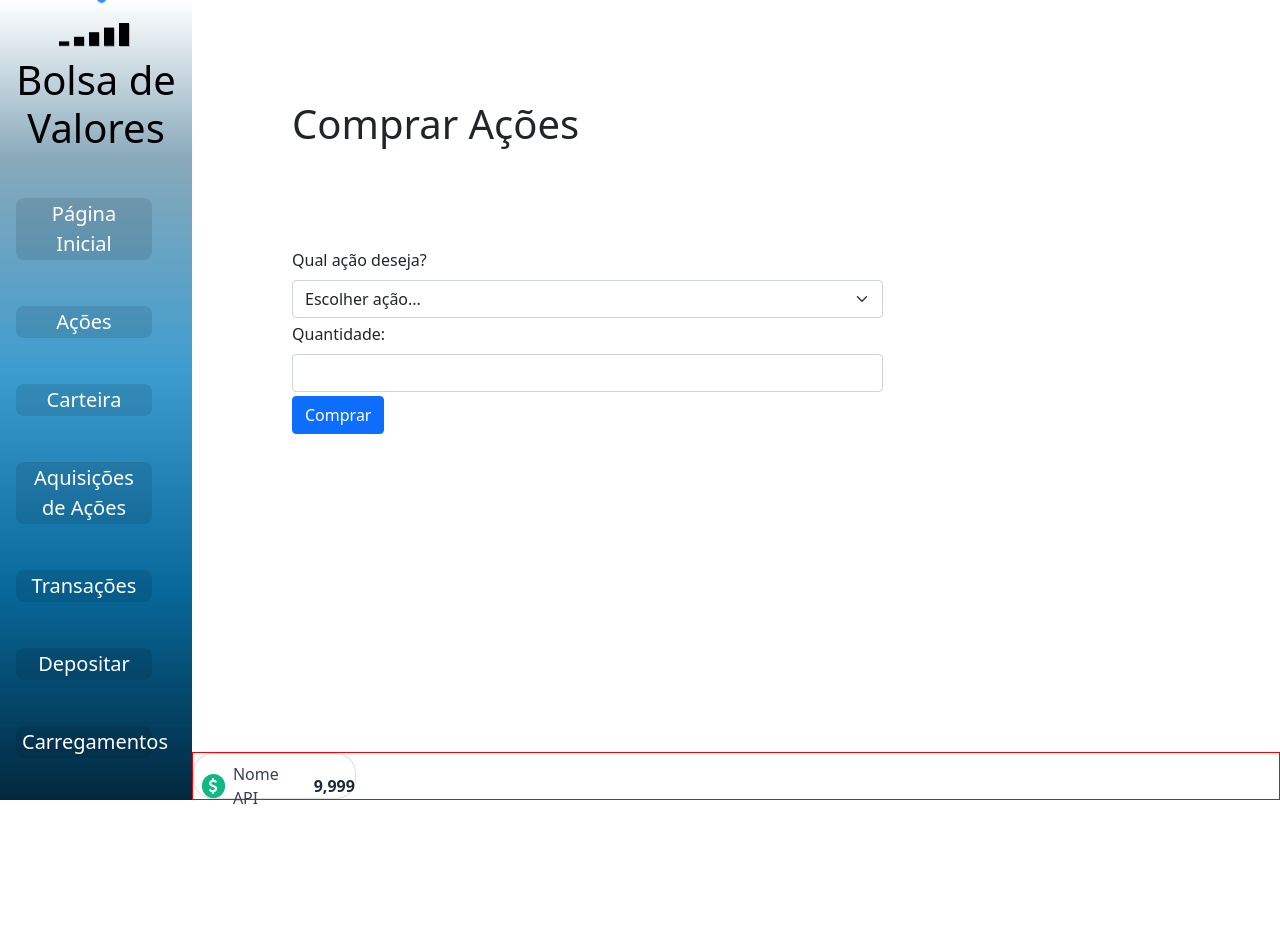
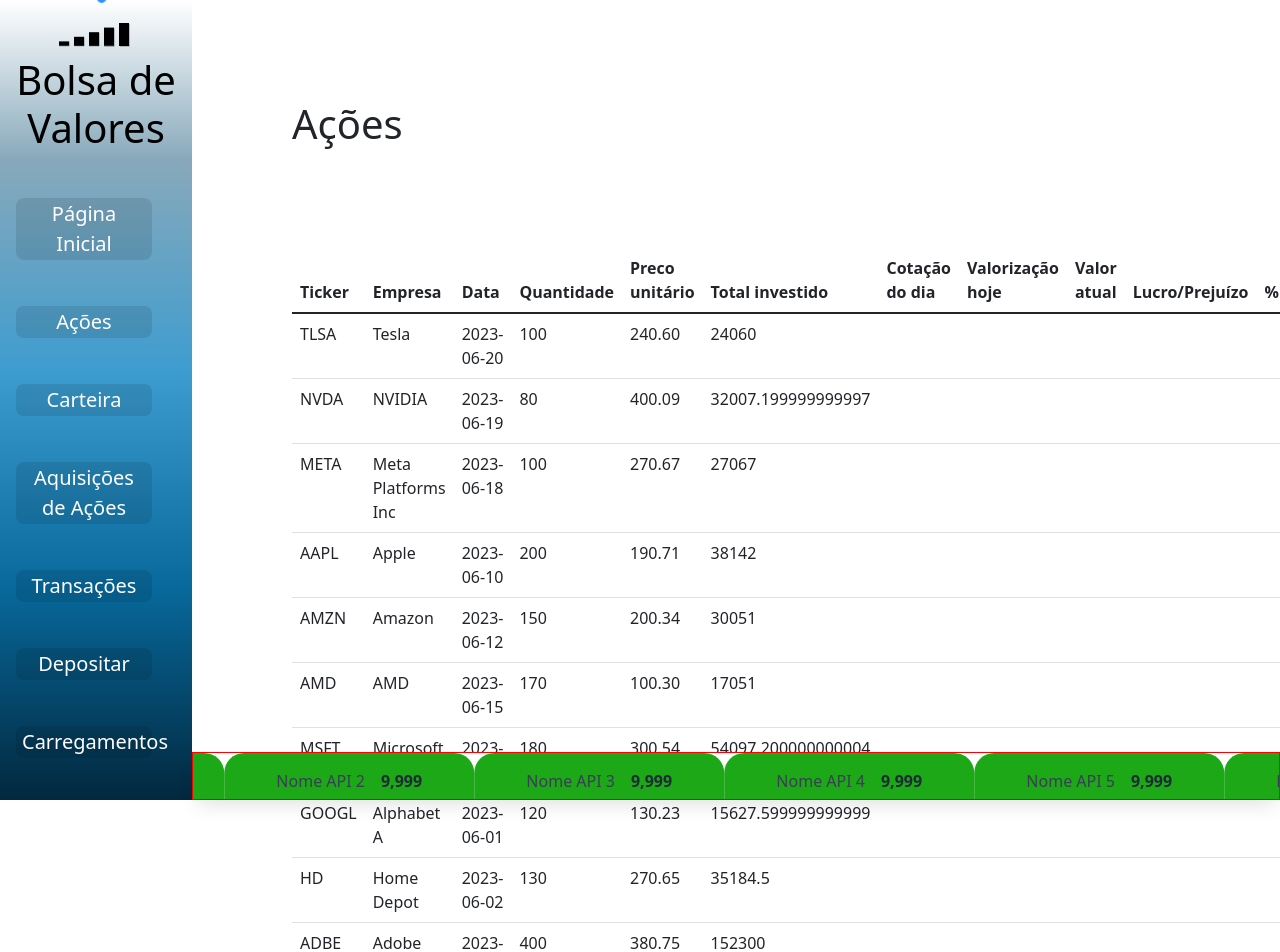
Before and after one commit to magspeixoto/tp-pw2, an Angular app: page / in a window 1280 px wide. Shown: the top 952 px of the page. Before the commit the page ends 826 px from the top, so only its background shows below. Built offline with nearby package versions, Linux system fonts and the light colour scheme.

Commit message:
asdasdasd

```diff
--- a/src/app/app.component.html
+++ b/src/app/app.component.html
@@ -7,8 +7,8 @@
 
   <div class="content">
     <main>
-      <!--<app-pagina-inicial></app-pagina-inicial>-->
-      <app-comprar-acoes></app-comprar-acoes>
+      <app-pagina-inicial></app-pagina-inicial>
+      <!--<app-comprar-acoes></app-comprar-acoes>-->
     </main>
     <footer>
       <app-rodape-acoes></app-rodape-acoes>
--- a/src/app/app.module.ts
+++ b/src/app/app.module.ts
@@ -14,6 +14,9 @@ import { NavbarComponent } from './navbar/navbar.component';
 import { ComprarAcoesComponent } from './comprar-acoes/comprar-acoes.component';
 import { RodapeAcoesComponent } from './rodape-acoes/rodape-acoes.component';
 
+
+import { HttpClientModule } from '@angular/common/http';
+
 @NgModule({
   declarations: [
     AppComponent,
@@ -26,7 +29,8 @@ import { RodapeAcoesComponent } from './rodape-acoes/rodape-acoes.component';
     BrowserModule,
     AppRoutingModule,
     TooltipModule.forRoot(),
-    BrowserAnimationsModule
+    BrowserAnimationsModule,
+    HttpClientModule
   ],
   providers: [],
   bootstrap: [AppComponent]
--- a/src/app/pagina-inicial/pagina-inicial.component.html
+++ b/src/app/pagina-inicial/pagina-inicial.component.html
@@ -1,33 +1,36 @@
 <div class="title">
-    <h1>Ações</h1>
+  <h1>Ações</h1>
 </div>
 <div class="content">
   <table class="table">
     <thead>
       <tr>
-        <th scope="col">#</th>
-        <th scope="col">First</th>
-        <th scope="col">Last</th>
-        <th scope="col">Handle</th>
+        <th scope="col">Ticker</th>
+        <th scope="col">Empresa</th>
+        <th scope="col">Data</th>
+        <th scope="col">Quantidade</th>
+        <th scope="col">Preco unitário</th>
+        <th scope="col">Total investido</th>
+        <th scope="col">Cotação do dia</th>
+        <th scope="col">Valorização hoje</th>
+        <th scope="col">Valor atual</th>
+        <th scope="col">Lucro/Prejuízo</th>
+        <th scope="col">%</th>
       </tr>
     </thead>
     <tbody>
-      <tr>
-        <th scope="row">1</th>
-        <td>Mark</td>
-        <td>Otto</td>
-        <td>@mdo</td>
-      </tr>
-      <tr>
-        <th scope="row">2</th>
-        <td>Jacob</td>
-        <td>Thornton</td>
-        <td>@fat</td>
-      </tr>
-      <tr>
-        <th scope="row">3</th>
-        <td colspan="2">Larry the Bird</td>
-        <td>@twitterkjnlkhjjlkhjlk</td>
+      <tr *ngFor="let item of result">
+        <td colspan="1">{{item.ticker}}</td>
+        <td colspan="1">{{item.empresa}}</td>
+        <td colspan="1">{{item.data}}</td>
+        <td colspan="1">{{item.quantidade}}</td>
+        <td colspan="1">{{item.preco_unitario}}</td>
+        <td colspan="1">{{item.quantidade * item.preco_unitario }}</td>
+        <td colspan="1"></td>
+        <td colspan="1"></td>
+        <td colspan="1"></td>
+        <td colspan="1"></td>
+        <td colspan="1"></td>
       </tr>
     </tbody>
   </table>
--- a/src/app/pagina-inicial/pagina-inicial.component.ts
+++ b/src/app/pagina-inicial/pagina-inicial.component.ts
@@ -1,4 +1,6 @@
-import { Component } from '@angular/core';
+import { Component, OnInit } from '@angular/core';
+
+import { HttpClient } from '@angular/common/http';
 
 @Component({
   selector: 'app-pagina-inicial',
@@ -6,6 +8,18 @@ import { Component } from '@angular/core';
   styleUrls: ['./pagina-inicial.component.css']
 })
 
-export class PaginaInicialComponent {
+export class PaginaInicialComponent implements OnInit{
   title = "Página Inicial";
+
+  result: any;
+  urlToJson = 'assets/carteira_acoes.json';
+
+  constructor(public http: HttpClient) {
+  }
+
+  ngOnInit(): void {
+    this.http.get<any>(this.urlToJson).subscribe(response => {
+      this.result = response;
+    });
+  }
 }
--- a/src/app/rodape-acoes/rodape-acoes.component.css
+++ b/src/app/rodape-acoes/rodape-acoes.component.css
@@ -9,13 +9,85 @@
   flex-direction: column;
 }
 
-.card {
-  display: flex;
-  align-items: center;
-  background-color: #fff;
-  border-radius: 20px;
-  max-width: 15%;
-  min-height: 100%;
+
+
+@mixin white-gradient {
+  background: linear-gradient(to right, rgba(255, 255, 255, 1) 0%, rgba(255, 255, 255, 0) 100%);
+}
+
+
+@keyframes scroll {
+  0% {
+    transform: translateX(0);
+  }
+
+  100% {
+    transform: translateX(calc(-250px * 7))
+  }
+}
+
+
+
+.slider {
+  background: white;
+  box-shadow: 0 10px 20px -5px rgba(0, 0, 0, .125);
+  height: 100%;
+  margin: auto;
+  overflow: hidden;
+  position: relative;
+  width: 100%;
+
+  &::before,
+  &::after {
+    @include white-gradient;
+    content: "";
+    height: 100px;
+    position: absolute;
+    width: 200px;
+    z-index: 2;
+  }
+
+  &::after {
+    right: 0;
+    top: 0;
+    transform: rotateZ(180deg);
+  }
+
+  &::before {
+    left: 0;
+    top: 0;
+  }
+
+  .slide-track {
+    animation: scroll 40s linear infinite;
+    display: flex;
+    width: calc(250px * 14);
+  }
+
+  .slide {
+    height: 100px;
+    width: 100%;
+
+    display: flex;
+    justify-content: center;
+    border-radius: 20px;
+    background-color: #1ca817;
+  }
+}
+
+.title-text{
+  padding-right: 1rem;
+  padding-top: 0.5rem;
+
+  color: #374151;
+  font-weight: 130;
+}
+
+.dados{
+  padding-top: 1rem;
+  color: #1F2937;
+  font-size: -0.75rem;
+  font-weight: 700;
 }
 
 .title {
@@ -25,42 +97,9 @@
   padding: 0px;
 }
 
-
-.title span {
-  margin-left: 0.5rem;
-  margin-bottom: 0.5rem;
-  position: relative;
-  padding: 0.5rem;
-  background-color: #10B981;
-  width: 1.5rem;
-  height: 1.5rem;
-  border-radius: 9999px;
-}
-
-
-.title span svg {
-  position: absolute;
-  top: 50%;
-  left: 50%;
-  transform: translate(-50%, -50%);
-  color: #ffffff;
-  height: 1rem;
-}
-
 .title-text {
   margin-top: 0.5rem;
-  margin-left: 0.5rem;
+  padding-right: 1rem;
   color: #374151;
-  font-size: -0.75rem;
+  font-weight: 130;
 }
-
-.data {
-  padding-left: 1rem;
-}
-
-.data p {
-  padding-top: 0.5rem;
-  color: #1F2937;
-  font-size: -0.75rem;
-  font-weight: 700;
-}
--- a/src/app/rodape-acoes/rodape-acoes.component.html
+++ b/src/app/rodape-acoes/rodape-acoes.component.html
@@ -1,20 +1,150 @@
 <div class="rodaperotativo">
-  <div class="card">
+  <!--
+    <div class="card">
     <div class="title">
-      <span>
-        <svg width="20" fill="currentColor" height="20" viewBox="0 0 1792 1792" xmlns="http://www.w3.org/2000/svg">
-          <path
-            d="M1362 1185q0 153-99.5 263.5t-258.5 136.5v175q0 14-9 23t-23 9h-135q-13 0-22.5-9.5t-9.5-22.5v-175q-66-9-127.5-31t-101.5-44.5-74-48-46.5-37.5-17.5-18q-17-21-2-41l103-135q7-10 23-12 15-2 24 9l2 2q113 99 243 125 37 8 74 8 81 0 142.5-43t61.5-122q0-28-15-53t-33.5-42-58.5-37.5-66-32-80-32.5q-39-16-61.5-25t-61.5-26.5-62.5-31-56.5-35.5-53.5-42.5-43.5-49-35.5-58-21-66.5-8.5-78q0-138 98-242t255-134v-180q0-13 9.5-22.5t22.5-9.5h135q14 0 23 9t9 23v176q57 6 110.5 23t87 33.5 63.5 37.5 39 29 15 14q17 18 5 38l-81 146q-8 15-23 16-14 3-27-7-3-3-14.5-12t-39-26.5-58.5-32-74.5-26-85.5-11.5q-95 0-155 43t-60 111q0 26 8.5 48t29.5 41.5 39.5 33 56 31 60.5 27 70 27.5q53 20 81 31.5t76 35 75.5 42.5 62 50 53 63.5 31.5 76.5 13 94z">
-          </path>
-        </svg>
-      </span>
       <p class="title-text">
         Nome API
       </p>
       <div class="data">
         <p>
-            9,999
+          9,999
         </p>
       </div>
     </div>
+  -->
+
+
+  <div class="slider">
+    <div class="slide-track">
+
+      <div class="slide">
+        <p class="title-text">
+          Nome API 1
+        </p>
+        <p class="dados">
+          9,999
+        </p>
+      </div>
+
+      <div class="slide">
+        <p class="title-text">
+          Nome API 2
+        </p>
+        <p class="dados">
+          9,999
+        </p>
+      </div>
+
+      <div class="slide">
+        <p class="title-text">
+          Nome API 3
+        </p>
+        <p class="dados">
+          9,999
+        </p>
+      </div>
+
+      <div class="slide">
+        <p class="title-text">
+          Nome API 4
+        </p>
+        <p class="dados">
+          9,999
+        </p>
+      </div>
+
+      <div class="slide">
+        <p class="title-text">
+          Nome API 5
+        </p>
+        <p class="dados">
+          9,999
+        </p>
+      </div>
+
+      <div class="slide">
+        <p class="title-text">
+          Nome API 6
+        </p>
+        <p class="dados">
+          9,999
+        </p>
+      </div>
+
+      <div class="slide">
+        <p class="title-text">
+          Nome API 7
+        </p>
+        <p class="dados">
+          9,999
+        </p>
+      </div>
+
+      <div class="slide">
+        <p class="title-text">
+          Nome API 8
+        </p>
+        <p class="dados">
+          9,999
+        </p>
+      </div>
+
+      <div class="slide">
+        <p class="title-text">
+          Nome API 9
+        </p>
+        <p class="dados">
+          9,999
+        </p>
+      </div>
+
+      <div class="slide">
+        <p class="title-text">
+          Nome API 10
+        </p>
+        <p class="dados">
+          9,999
+        </p>
+      </div>
+
+      <div class="slide">
+        <p class="title-text">
+          Nome API 11
+        </p>
+        <p class="dados">
+          9,999
+        </p>
+      </div>
+
+      <div class="slide">
+        <p class="title-text">
+          Nome API 12
+        </p>
+        <p class="dados">
+          9,999
+        </p>
+      </div>
+
+      <div class="slide">
+        <p class="title-text">
+          Nome API 13
+        </p>
+        <p class="dados">
+          9,999
+        </p>
+      </div>
+
+      <div class="slide">
+        <p class="title-text">
+          Nome API 14
+        </p>
+        <p class="dados">
+          9,999
+        </p>
+      </div>
+
+    </div>
   </div>
+
+
+</div>
--- /dev/null
+++ b/src/assets/carteira_acoes.json
@@ -0,0 +1,71 @@
+[{
+    "ticker": "TLSA",
+    "empresa": "Tesla",
+    "data": "2023-06-20",
+    "quantidade": "100",
+    "preco_unitario": "240.60"
+  },
+  {
+    "ticker": "NVDA",
+    "empresa": "NVIDIA",
+    "data": "2023-06-19",
+    "quantidade": "80",
+    "preco_unitario": "400.09"
+  },
+  {
+    "ticker": "META",
+    "empresa": "Meta Platforms Inc",
+    "data": "2023-06-18",
+    "quantidade": "100",
+    "preco_unitario": "270.67"
+  },
+  {
+    "ticker": "AAPL",
+    "empresa": "Apple",
+    "data": "2023-06-10",
+    "quantidade": "200",
+    "preco_unitario": "190.71"
+  },
+  {
+    "ticker": "AMZN",
+    "empresa": "Amazon",
+    "data": "2023-06-12",
+    "quantidade": "150",
+    "preco_unitario": "200.34"
+  },
+  {
+    "ticker": "AMD",
+    "empresa": "AMD",
+    "data": "2023-06-15",
+    "quantidade": "170",
+    "preco_unitario": "100.30"
+  },
+  {
+    "ticker": "MSFT",
+    "empresa": "Microsoft",
+    "data": "2023-06-17",
+    "quantidade": "180",
+    "preco_unitario": "300.54"
+  },
+  {
+    "ticker": "GOOGL",
+    "empresa": "Alphabet A",
+    "data": "2023-06-01",
+    "quantidade": "120",
+    "preco_unitario": "130.23"
+  },
+  {
+    "ticker": "HD",
+    "empresa": "Home Depot",
+    "data": "2023-06-02",
+    "quantidade": "130",
+    "preco_unitario": "270.65"
+  },
+  {
+    "ticker": "ADBE",
+    "empresa": "Adobe",
+    "data": "2023-06-03",
+    "quantidade": "400",
+    "preco_unitario": "380.75"
+  }
+]
--- a/src/index.html
+++ b/src/index.html
@@ -1,5 +1,6 @@
 <!doctype html>
 <html lang="en">
+
 <head>
   <meta charset="utf-8">
   <title>BolsaDeValores</title>
@@ -7,7 +8,9 @@
   <meta name="viewport" content="width=device-width, initial-scale=1">
   <link rel="icon" type="image/x-icon" href="favicon.ico">
 </head>
+
 <body>
   <app-root></app-root>
 </body>
+
 </html>
```
